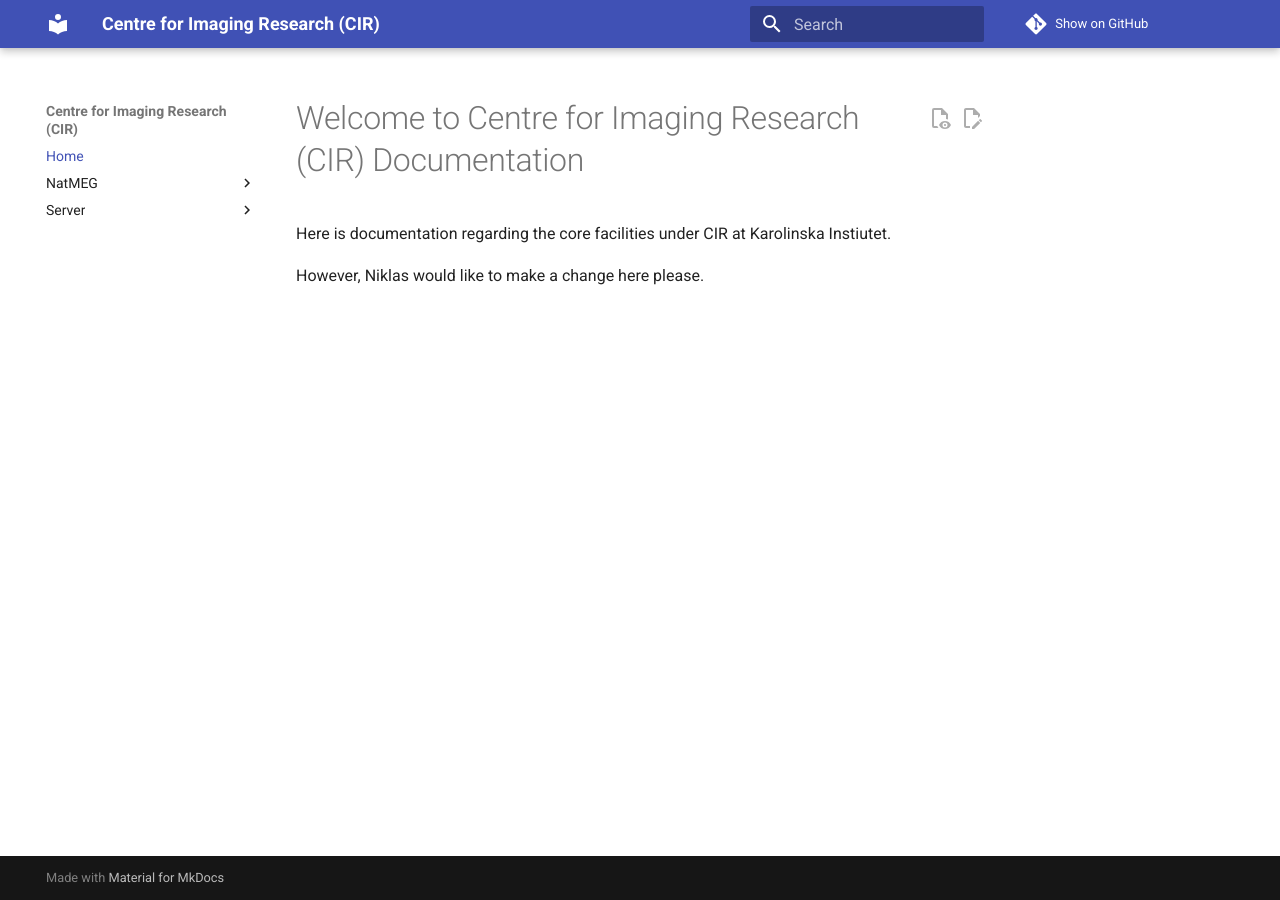
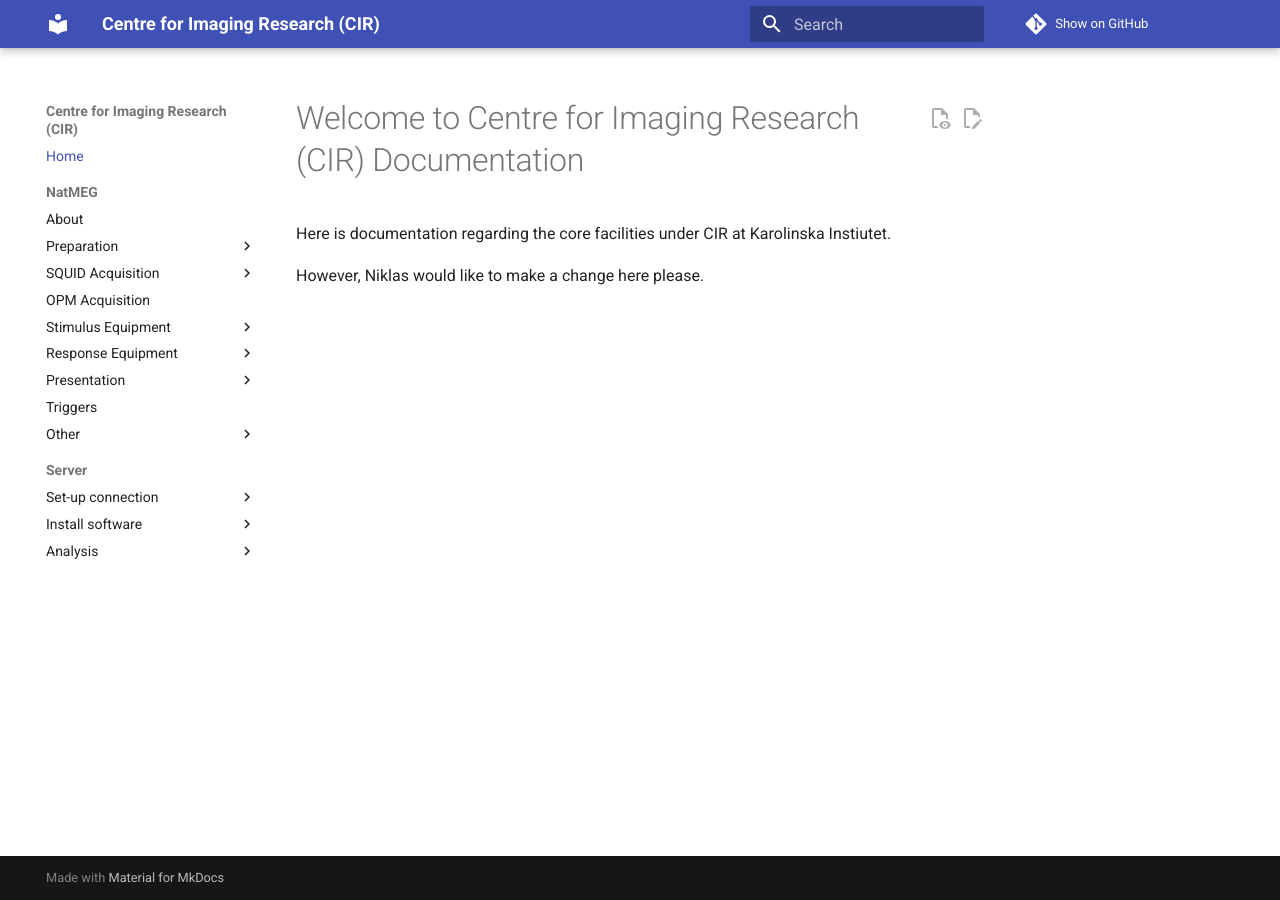
Before and after one commit to natmegsweden/documentation, an MkDocs documentation site: the page built from docs/index.md, in a window 1280 px wide. Built offline with MkDocs 1.6.1 and Material for MkDocs 9.7.7, drawn with Linux system fonts in a browser that asks for light colours; comment, search, counter and statistics services are not loaded.

Commit message:
sections update and modifications to analysis

```diff
--- a/mkdocs.yml
+++ b/mkdocs.yml
@@ -12,6 +12,7 @@ theme:
       - announce.dismiss
       - content.action.view
       - content.action.edit
+      - navigation.sections # Makes top level sections expandable
 markdown_extensions:
   - pymdownx.betterem:
       smart_enable: all
@@ -86,6 +87,7 @@ nav:
     - Install software:
       - Set-up MNE on Compute: natmeg/server/Set-up-MNE-Python-on-Compute.md
       - Set-up FieldTrip on Compute: natmeg/server/Set-up-FieldTrip-on-Compute.md
+      - Set-up FreeSurfer on Compute: natmeg/server/Guide-for-setting-up-Freesurfer-on-Compute.md
     - Analysis:
       - General: natmeg/server/tutorial_00_tips_for_writing_scripts.md
     # - Troubleshooting:
```
